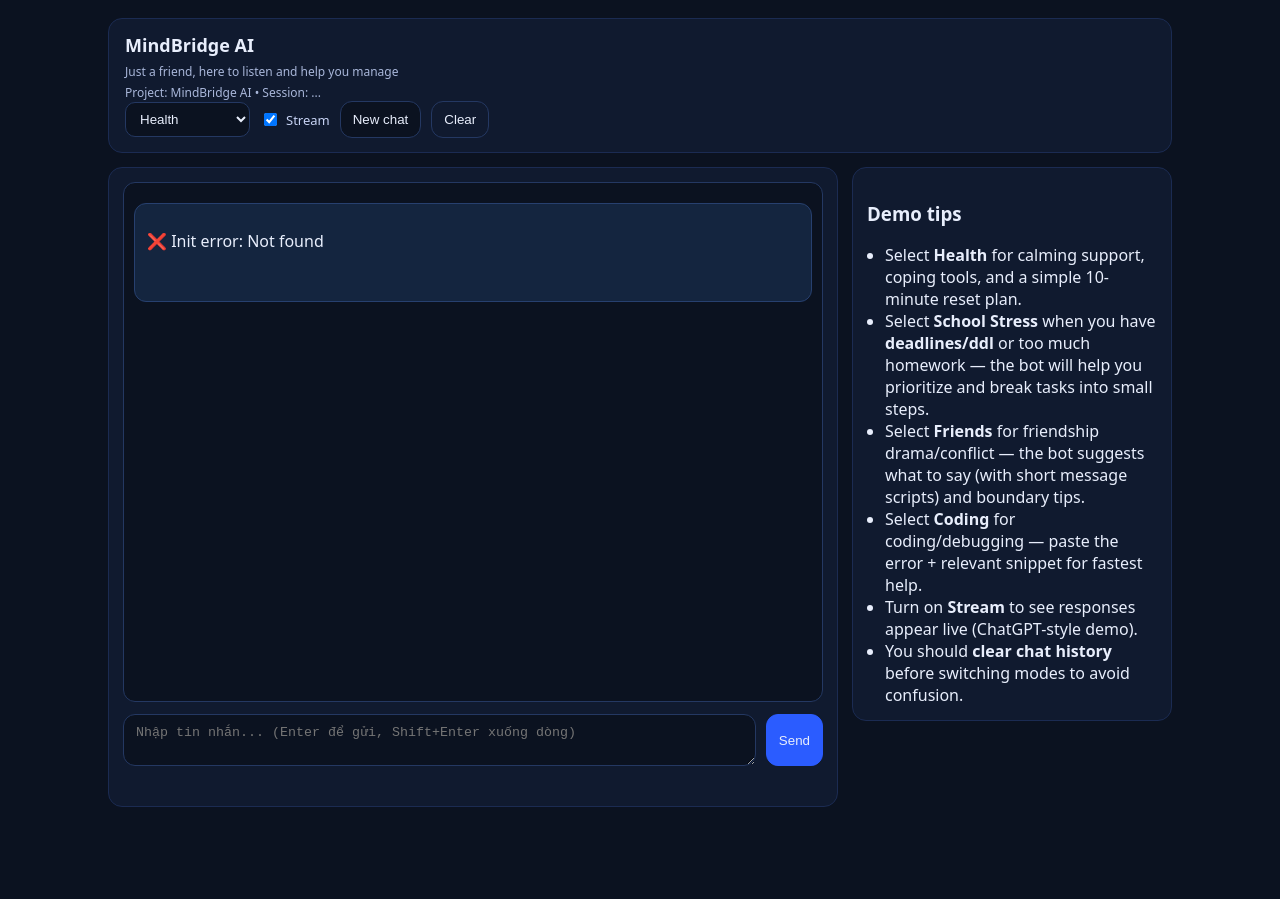
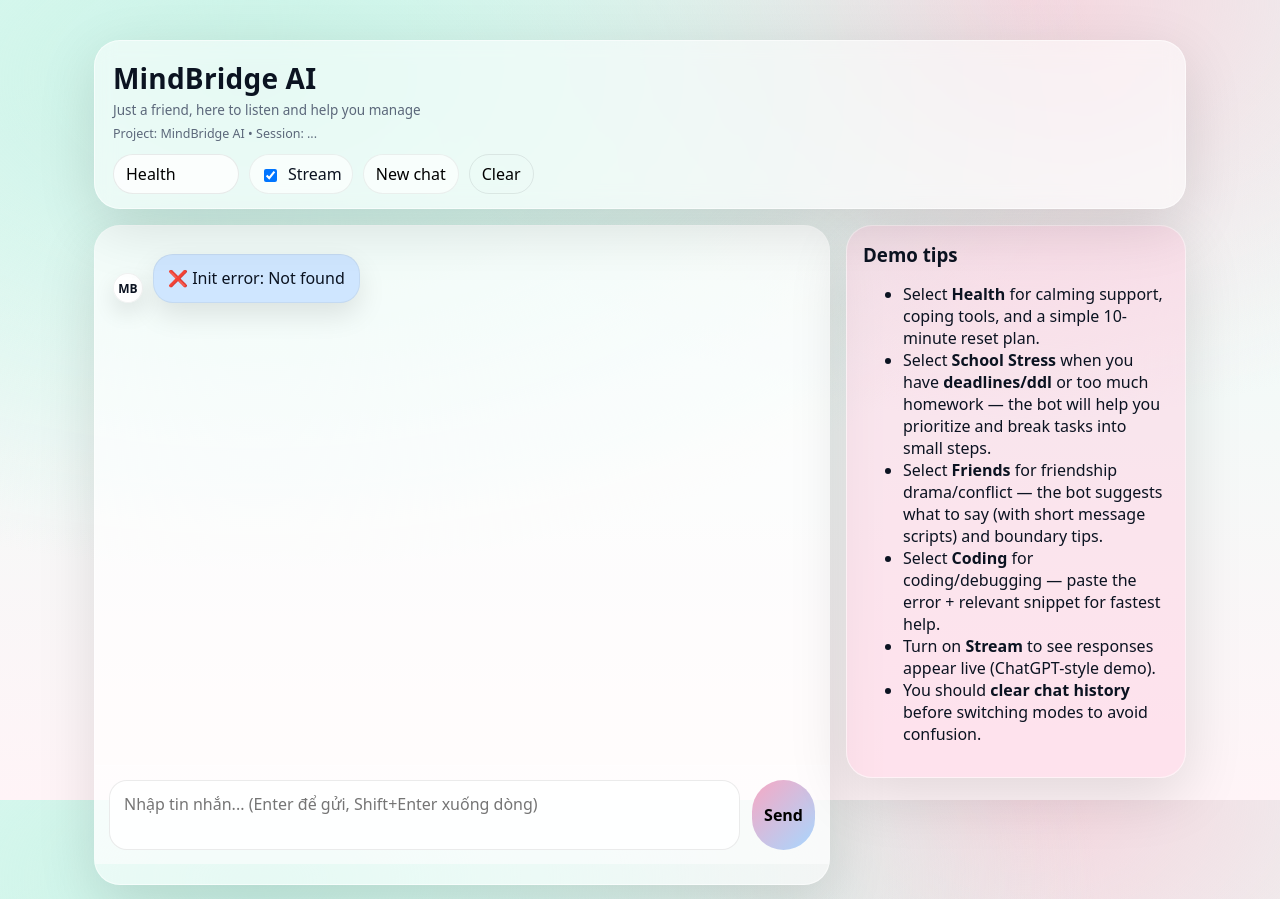
Before and after one commit to nhatquynh1107/MindBridgeAI, a plain HTML site: page static/index.html in a window 1280 px wide. Before the commit the page ends 825 px from the top, so only its background shows below. Drawn offline with nearby package versions, Linux system fonts and the light colour scheme; no server answers.

Commit message:
Update UI

```diff
--- a/static/app.js
+++ b/static/app.js
@@ -14,13 +14,26 @@ const clearBtn = $("clearBtn");
 let sessionId = localStorage.getItem("session_id") || "";
 
 function addMsg(role, text) {
-  const div = document.createElement("div");
-  div.className = `msg ${role === "user" ? "user" : "bot"}`;
-  div.innerHTML = window.marked?.parse ? marked.parse(text) : text;
-  chatBox.appendChild(div);
+  const row = document.createElement("div");
+  row.className = `msg ${role === "user" ? "user" : "bot"}`;
+
+  const avatar = document.createElement("div");
+  avatar.className = "avatar";
+  avatar.textContent = role === "user" ? "U" : "MB";
+
+  const bubble = document.createElement("div");
+  bubble.className = "bubble";
+  bubble.innerHTML = window.marked?.parse ? marked.parse(text) : text;
+
+  if (role === "user") row.append(bubble, avatar);
+  else row.append(avatar, bubble);
+
+  chatBox.appendChild(row);
   chatBox.scrollTop = chatBox.scrollHeight;
-  return div;
+
+  return bubble;
 }
+
 
 function setStatus(s) { statusEl.textContent = s || ""; }
 
--- a/static/styles.css
+++ b/static/styles.css
@@ -1,89 +1,275 @@
-* { box-sizing: border-box; }
+:root {
+  --bg1: #c9f2e6;
+  --bg2: #f5d6df;
+  --glass: rgba(255, 255, 255, .55);
+  --glass2: rgba(255, 255, 255, .40);
+  --border: rgba(255, 255, 255, .55);
+  --text: #0b1321;
+  --muted: #5b677a;
+
+  --bot: #cfe6ff;
+  --user: #f6b6c9;
+
+  --shadow: 0 18px 60px rgba(0, 0, 0, .12);
+  --radius: 26px;
+}
+
+* {
+  box-sizing: border-box;
+}
+
+html,
+body {
+  height: 100%;
+}
+
 body {
   margin: 0;
   font-family: ui-sans-serif, system-ui, -apple-system, Segoe UI, Roboto, Arial;
-  background: #0b1220;
-  color: #e8eefc;
+  color: var(--text);
+  background:
+    radial-gradient(1200px 700px at 20% 10%, var(--bg1), transparent 70%),
+    radial-gradient(900px 600px at 80% 0%, var(--bg2), transparent 70%),
+    linear-gradient(180deg, #e9fff9, #fff4f7);
 }
 
-.app { max-width: 1100px; margin: 0 auto; padding: 18px; }
+a {
+  color: inherit;
+}
+
+.app {
+  max-width: 1120px;
+  margin: 26px auto;
+  padding: 14px;
+  display: flex;
+  flex-direction: column;
+  gap: 16px;
+}
 
 .topbar {
-  display: flex;
-  justify-content: space-between;
-  align-items: center;
-  gap: 12px;
-  padding: 14px 16px;
-  background: #101a2f;
-  border: 1px solid #1b2b52;
-  border-radius: 14px;
+  background: var(--glass);
+  border: 1px solid var(--border);
+  border-radius: var(--radius);
+  padding: 18px 18px 14px;
+  box-shadow: var(--shadow);
+  backdrop-filter: blur(10px);
 }
 
-h1 { margin: 0; font-size: 18px; }
-.sub { font-size: 12px; color: #a9b7da; margin-top: 4px; }
+.topbar h1 {
+  margin: 0;
+  font-size: 28px;
+  letter-spacing: .2px;
+}
 
-.controls { display: flex; align-items: center; gap: 10px; flex-wrap: wrap; }
-select {
-  background: #0b1220;
-  color: #e8eefc;
-  border: 1px solid #243862;
-  border-radius: 10px;
+.tagline {
+  margin-top: 4px;
+  color: var(--muted);
+  font-size: 13.5px;
+}
+
+.sub {
+  margin-top: 6px;
+  color: var(--muted);
+  font-size: 12.5px;
+}
+
+.controls {
+  margin-top: 12px;
+  display: flex;
+  flex-wrap: wrap;
+  gap: 10px;
+  align-items: center;
+}
+
+.controls select {
+  appearance: none;
+  background: rgba(255, 255, 255, .8);
+  border: 1px solid rgba(0, 0, 0, .08);
+  border-radius: 999px;
+  padding: 8px 12px;
+  font: inherit;
+}
+
+.chk {
+  display: flex;
+  align-items: center;
+  gap: 8px;
   padding: 8px 10px;
+  border-radius: 999px;
+  background: rgba(255, 255, 255, .65);
+  border: 1px solid rgba(0, 0, 0, .06);
+  user-select: none;
 }
-.chk { font-size: 13px; color: #c8d4f5; display: inline-flex; gap: 6px; align-items: center; }
 
-.main { display: grid; grid-template-columns: 1fr 320px; gap: 14px; margin-top: 14px; }
-@media (max-width: 900px) { .main { grid-template-columns: 1fr; } }
+.chk input {
+  transform: translateY(1px);
+}
 
-.chat, .card {
-  background: #101a2f;
-  border: 1px solid #1b2b52;
-  border-radius: 14px;
-  padding: 14px;
+.btn {
+  border: 1px solid rgba(0, 0, 0, .06);
+  background: rgba(255, 255, 255, .65);
+  padding: 8px 12px;
+  border-radius: 999px;
+  cursor: pointer;
+  font: inherit;
+}
+
+.btn:hover {
+  filter: brightness(.98);
+}
+
+.btn-primary {
+  border: none;
+  background: linear-gradient(135deg, #f7a8c3, #a7d7ff);
+  font-weight: 700;
+}
+
+.btn-ghost {
+  background: transparent;
+  border: 1px solid rgba(0, 0, 0, .08);
+}
+
+.main {
+  display: grid;
+  grid-template-columns: 1fr 340px;
+  gap: 16px;
+  align-items: start;
+}
+
+.chat {
+  background: var(--glass);
+  border: 1px solid var(--border);
+  border-radius: var(--radius);
+  box-shadow: var(--shadow);
+  overflow: hidden;
+  display: flex;
+  flex-direction: column;
+  min-height: 660px;
 }
 
 .chatBox {
-  height: 520px;
+  flex: 1;
+  padding: 18px;
   overflow: auto;
-  padding: 10px;
-  background: #0b1220;
-  border: 1px solid #243862;
-  border-radius: 12px;
+  background: rgba(255, 255, 255, .28);
 }
 
-.msg { padding: 10px 12px; margin: 10px 0; border-radius: 12px; line-height: 1.4; white-space: pre-wrap; }
-.msg.user { background: #16315c; border: 1px solid #254f97; }
-.msg.bot { background: #14253f; border: 1px solid #27406f; }
-
-.composer { display: flex; gap: 10px; margin-top: 12px; }
-textarea {
-  flex: 1;
-  resize: vertical;
-  background: #0b1220;
-  color: #e8eefc;
-  border: 1px solid #243862;
-  border-radius: 12px;
-  padding: 10px 12px;
+.composer {
+  display: flex;
+  gap: 12px;
+  padding: 14px;
+  background: rgba(255, 255, 255, .55);
+  border-top: 1px solid var(--border);
 }
 
-.btn {
-  border: 1px solid #243862;
-  background: #0b1220;
-  color: #e8eefc;
-  padding: 10px 12px;
-  border-radius: 12px;
-  cursor: pointer;
+#msgInput {
+  flex: 1;
+  resize: none;
+  border-radius: 18px;
+  padding: 12px 14px;
+  border: 1px solid rgba(0, 0, 0, .08);
+  background: rgba(255, 255, 255, .85);
+  font: inherit;
+  min-height: 52px;
 }
-.btn:hover { filter: brightness(1.1); }
-.btn-primary { background: #2b5cff; border-color: #2b5cff; }
-.btn-ghost { background: transparent; }
 
-.status { margin-top: 10px; font-size: 12px; color: #a9b7da; min-height: 16px; }
-.muted { color: #a9b7da; font-size: 12px; }
-code { color: #cfe0ff; }
-ul { margin: 8px 0 0; padding-left: 18px; }
-.tagline {
-  margin-top: 6px;
+.status {
+  padding: 8px 14px 12px;
+  font-size: 12.5px;
+  color: var(--muted);
+}
+
+/* ===== chat bubbles ===== */
+.msg {
+  display: flex;
+  gap: 10px;
+  margin: 10px 0;
+  align-items: flex-end;
+}
+
+.msg.bot {
+  justify-content: flex-start;
+}
+
+.msg.user {
+  justify-content: flex-end;
+}
+
+.avatar {
+  width: 30px;
+  height: 30px;
+  border-radius: 999px;
+  display: grid;
+  place-items: center;
   font-size: 12px;
-  color: #a9b7da;
+  font-weight: 800;
+  color: #0b1321;
+  background: rgba(255, 255, 255, .92);
+  border: 1px solid rgba(0, 0, 0, .05);
+  box-shadow: 0 10px 22px rgba(0, 0, 0, .10);
 }
+
+.bubble {
+  max-width: min(640px, 78%);
+  padding: 12px 14px;
+  border-radius: 20px;
+  border: 1px solid rgba(0, 0, 0, .05);
+  box-shadow: 0 12px 28px rgba(0, 0, 0, .10);
+  line-height: 1.45;
+  word-break: break-word;
+}
+
+.msg.bot .bubble {
+  background: var(--bot);
+}
+
+.msg.user .bubble {
+  background: var(--user);
+}
+
+/* markdown inside bubble */
+.bubble p {
+  margin: 0;
+}
+
+.bubble p+p {
+  margin-top: 10px;
+}
+
+.bubble ul,
+.bubble ol {
+  margin: 8px 0 0 18px;
+}
+
+.bubble code {
+  background: rgba(255, 255, 255, .6);
+  padding: 2px 6px;
+  border-radius: 10px;
+}
+
+.bubble pre {
+  background: rgba(10, 18, 33, .92);
+  color: #fff;
+  padding: 12px;
+  border-radius: 14px;
+  overflow: auto;
+}
+
+/* right panel */
+.side .card {
+  background: rgba(255, 205, 224, .45);
+  border: 1px solid rgba(255, 255, 255, .55);
+  border-radius: var(--radius);
+  box-shadow: var(--shadow);
+  padding: 16px;
+}
+
+.side .card h3 {
+  margin: 0 0 10px;
+}
+
+@media (max-width: 980px) {
+  .main {
+    grid-template-columns: 1fr;
+  }
+}
```
